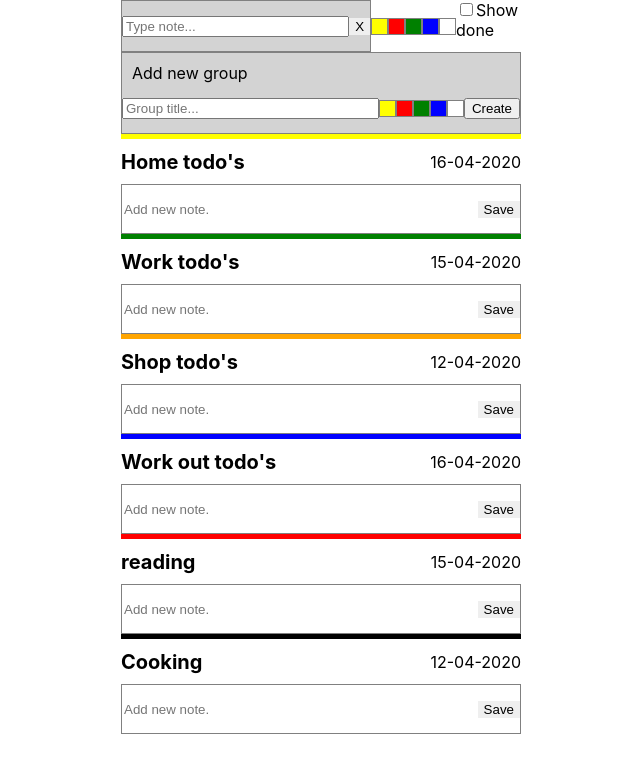
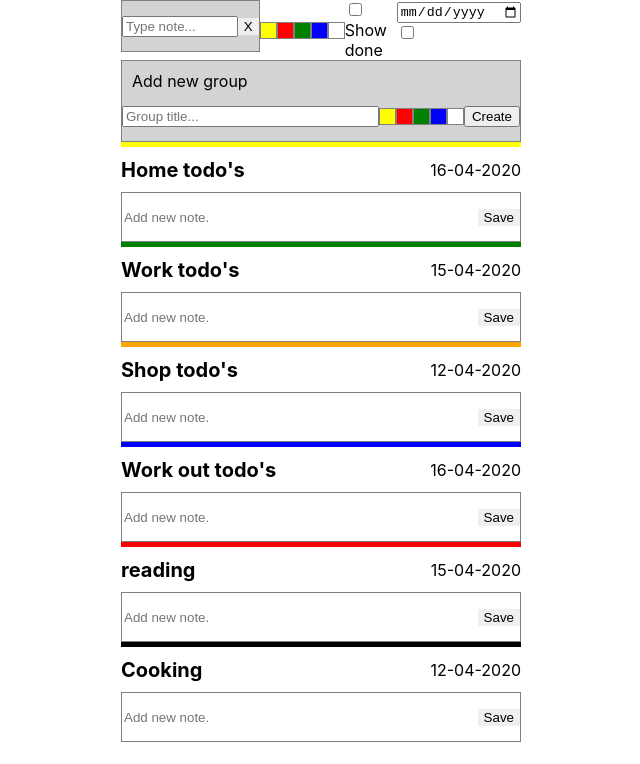
Before and after one commit to KostyrkoNazar/didwilldo, a React (Create React App) app: page / in a window 1280 px wide. Shown: the top 764 px of the page, without its empty margins (319-959 px from the left). Built offline with nearby package versions, Linux system fonts and the light colour scheme.

Commit message:
FilterByDate.js

```diff
--- a/package.json
+++ b/package.json
@@ -6,6 +6,7 @@
     "@testing-library/jest-dom": "^4.2.4",
     "@testing-library/react": "^9.5.0",
     "@testing-library/user-event": "^7.2.1",
+    "moment": "^2.26.0",
     "react": "^16.13.1",
     "react-dom": "^16.13.1",
     "react-scripts": "3.4.1"
--- a/src/Dashboard/Dashboard.js
+++ b/src/Dashboard/Dashboard.js
@@ -7,6 +7,7 @@ import TodoSearch from "../TodoSearch/TodoSearch";
 import ColorPanel from "../ColorPanel/ColorPanel";
 
 import TodoFilter from "../TodoFilter/TodoFilter";
+import FilterByDate from "../FilterByDate/FilterByDate";
 
 import "./styles.css";
 
@@ -146,6 +147,9 @@ function Dashboard({ data }) {
                </div>
                <TodoFilter show={showCompleted} />
             </div>
+            <div className="dashboardFilterByDate">
+               <FilterByDate />
+            </div>
          </div>
 
          <AddGroup addNewGroup={addNewGroup} nextGroupId={todoGroupArray.length + 1} />
--- /dev/null
+++ b/src/FilterByDate/FilterByDate.js
@@ -0,0 +1,22 @@
+import React, { useState } from "react";
+import moment from "moment";
+
+const currentDate = moment().format("DD-MM-YYYY");
+
+/*const min = now.add(1, "d").format("YYYY-MM-DD");
+const max = now.add(3, "M").subtract(1, "d").format("YYYY-MM-DD");*/
+
+const FilterByDate = () => {
+   const [selectedDate, setSelectedDate] = useState(currentDate);
+   const [filterEnabled, setFilterEnabled] = useState(false);
+
+   return (
+      <div>
+         <input type="date" name="dateFilter" value={selectedDate} onChange={(e) => setSelectedDate(e.target.value)} />
+
+         <input type="checkbox" value={filterEnabled} onChange={(e) => setFilterEnabled(!e.target.value)} />
+      </div>
+   );
+};
+
+export default FilterByDate;
```
